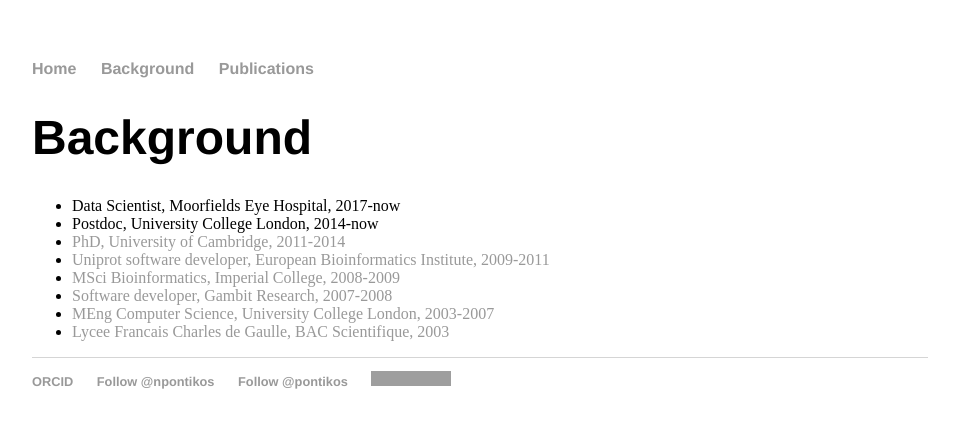
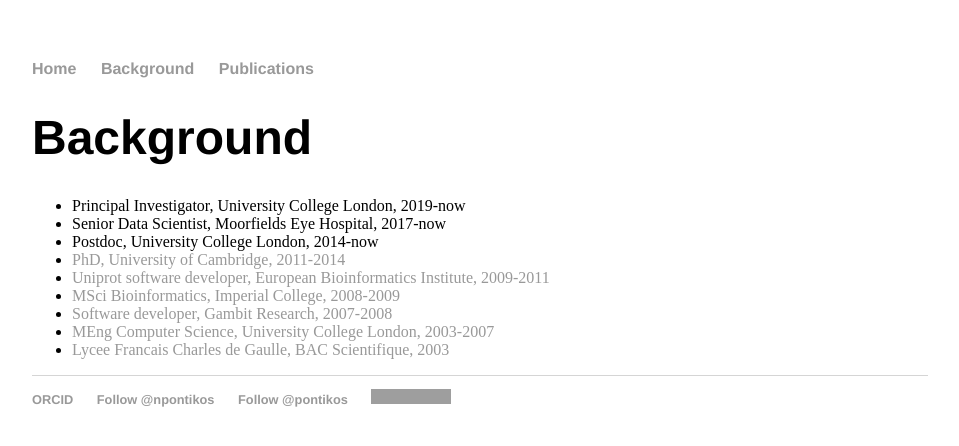
Before and after one commit to pontikos/pontikos.github.io, a Jekyll site: the page built from Background/index.html, in a window 1280 px wide. Shown: the top 446 px of the page, without its empty margins (160-1119 px from the left). Built offline with Jekyll 4.4.1, drawn with Linux system fonts in a browser that asks for light colours; comment, search, counter and statistics services are not loaded; grey boxes are pictures that could not be loaded.

Commit message:
Update index.html

```diff
--- a/Background/index.html
+++ b/Background/index.html
@@ -1,11 +1,12 @@
 ---
 layout: default
-title: Nikolas Pontikos, Scientist
+title: Nikolas Pontikos
 ---
 
 <h1>Background</h1>
 <ul>
-        <li>Data Scientist, Moorfields Eye Hospital, 2017-now</li>
+        <li> Principal Investigator, University College London, 2019-now </li>
+        <li>Senior Data Scientist, Moorfields Eye Hospital, 2017-now</li>
         <li>Postdoc, University College London, 2014-now</li>
         <li><a href="http://chr1swallace.github.io/people/">PhD, University of Cambridge, 2011-2014</a></li>
         <li><a href="http://www.uniprot.org">Uniprot software developer, European Bioinformatics Institute, 2009-2011</a></li>
```
